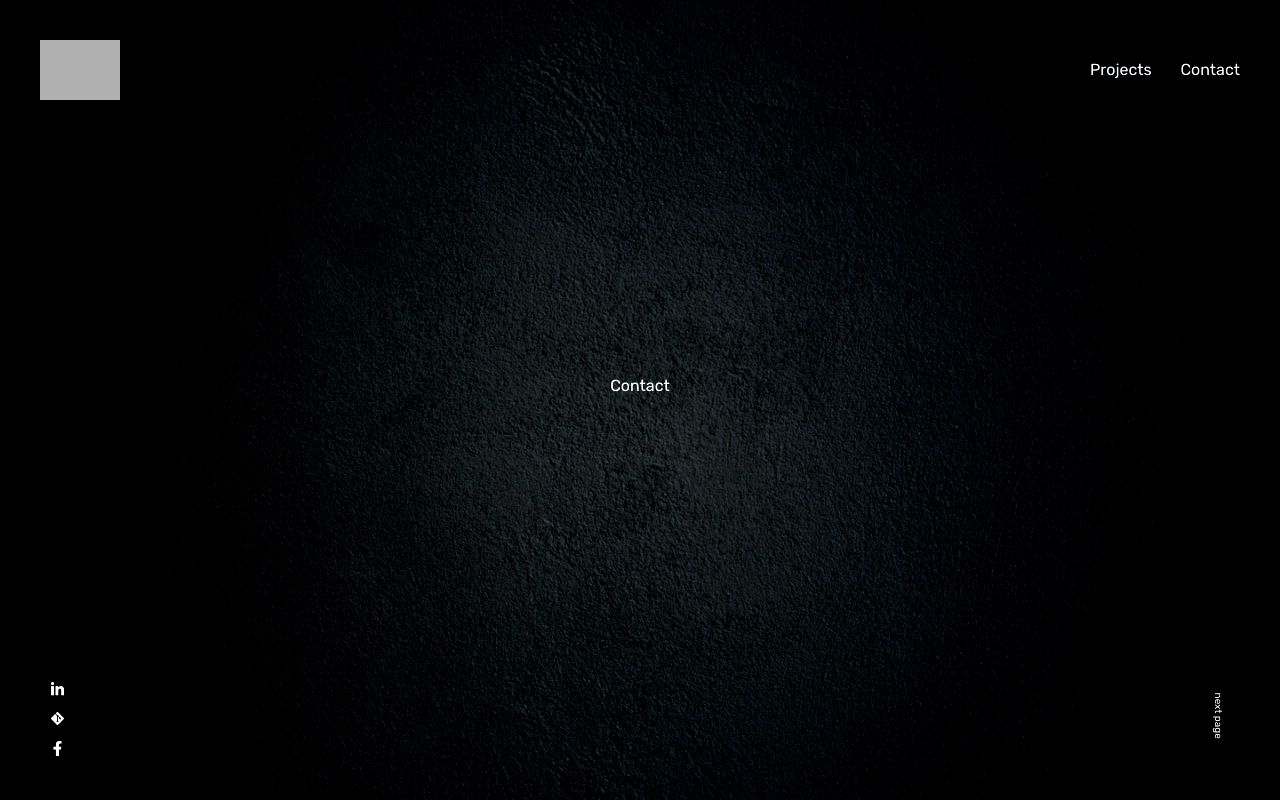
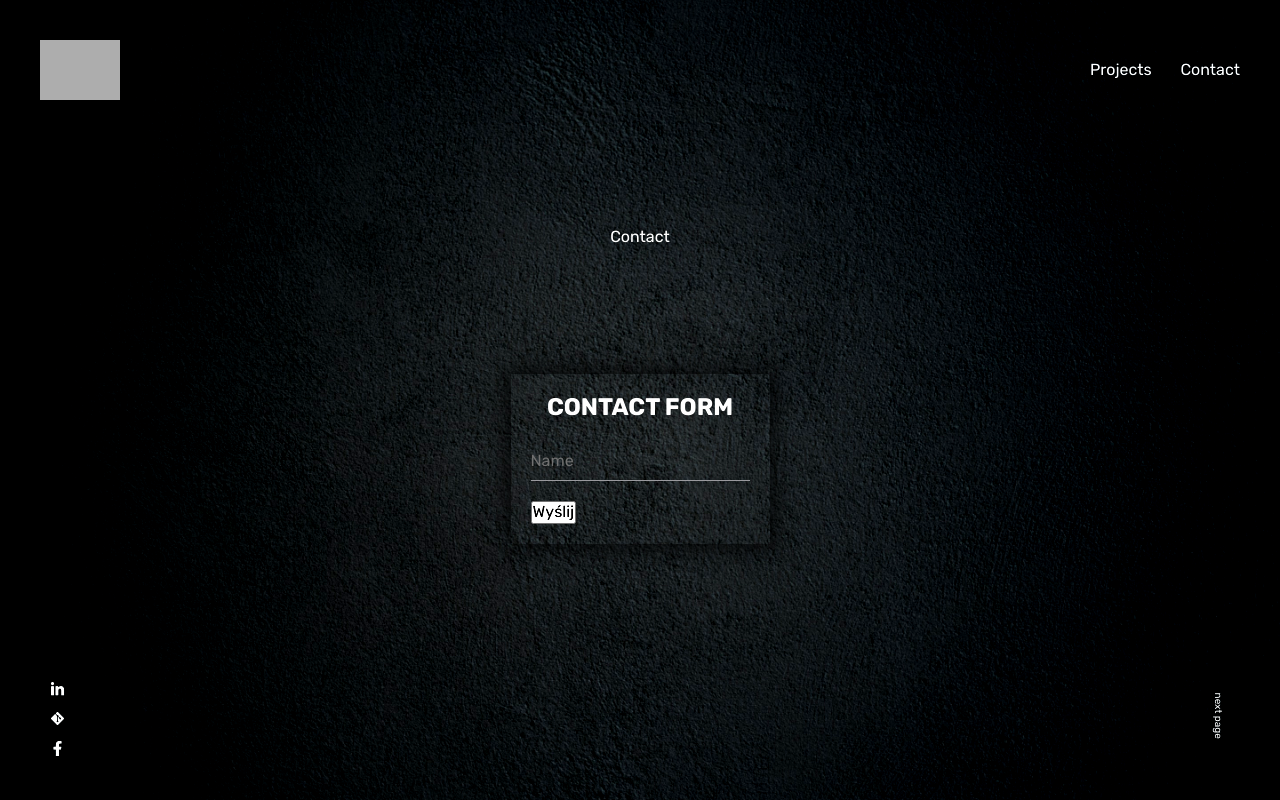
Before and after one commit to Rafal-Kowalczyk/next-tura-rk, a Next.js app: page /contact in a window 1280 px wide. Built offline with nearby package versions, Linux system fonts and the light colour scheme; grey boxes are pictures that could not be loaded.

Commit message:
Add form p1

```diff
--- /dev/null
+++ b/components/form/form.style.js
@@ -0,0 +1,39 @@
+import styled from "styled-components";
+import theme from "../../styles/theme";
+
+export const FormWrap = styled.div`
+  padding: 2rem;
+  background-color: transparent;
+  border: 0;
+  box-shadow: 0px 0px 20px 5px rgba(39, 39, 39, 0.7);
+  -webkit-box-shadow: 0px 0px 20px 5px rgba(39, 39, 39, 0.7);
+  -moz-box-shadow: 0px 0px 20px 5px rgba(39, 39, 39, 0.7);
+`;
+
+export const FormContent = styled.form`
+  width: 100%;
+`;
+
+export const FormTitle = styled.h2`
+  text-transform: uppercase;
+  text-align: center;
+  margin-bottom: 3rem;
+`;
+
+export const InputGroup = styled.div`
+  position: relative;
+  width: 100%auto;
+  margin-bottom: 2rem;
+`;
+
+export const Label = styled.label`
+  display: none;
+`;
+
+export const Input = styled.input`
+  background-color: transparent;
+  outline: none;
+  border: 0;
+  border-bottom: 1px solid ${theme.colors.icon};
+  padding-bottom: 1rem;
+`;
--- /dev/null
+++ b/components/form/from.js
@@ -0,0 +1,59 @@
+import { useForm } from "react-hook-form";
+
+import {
+  FormWrap,
+  FormContent,
+  FormTitle,
+  InputGroup,
+  Label,
+  Input,
+} from "./form.style";
+
+function From() {
+  const {
+    register,
+    handleSubmit,
+    reset,
+    formState: { errors },
+    clearErrors,
+  } = useForm();
+
+  const handlerFormSubmit = () => {
+    // emailjs
+    console.log("wysłane");
+  };
+
+  return (
+    <FormWrap>
+      <FormContent onSubmit={handleSubmit(handlerFormSubmit)}>
+        <FormTitle>Contact form</FormTitle>
+        <InputGroup>
+          <Label htmlFor="name">Name</Label>
+          <Input
+            type="text"
+            id="name"
+            name="name"
+            placeholder="Name"
+            errors={errors.form_name}
+            aria-invalid={errors.form_name ? "true" : "false"}
+            {...register("form_name", {
+              required: true,
+              pattern:
+                /^[A-Za-zżźćńółęąśŻŹĆĄŚĘŁÓŃ\s A-Za-zżźćńółęąśŻŹĆĄŚĘŁÓŃ]+$/,
+            })}
+          />
+          {errors.form_name && errors.form_name.type === "required" && (
+            <div role="alert">Pole wymagane</div>
+          )}
+          {errors.form_name && errors.form_name.type === "pattern" && (
+            <div role="alert">Wpisz poprawnie name</div>
+          )}
+        </InputGroup>
+
+        <button type="submit">Wyślij</button>
+      </FormContent>
+    </FormWrap>
+  );
+}
+
+export default From;
--- a/components/layout/layout.style.js
+++ b/components/layout/layout.style.js
@@ -8,7 +8,7 @@ export const PageWrap = styled.div`
   background-size: cover;
   background-repeat: no-repeat;
   background-position: center;
-  filter: contrast(160%);
+  filter: contrast(150%);
   padding: 2rem;
   display: flex;
   flex-direction: column;
--- a/components/slider/slider-data.js
+++ b/components/slider/slider-data.js
@@ -1,6 +1,3 @@
-// import img1 from "../../public/images/slide1.jpg";
-// import img2 from "../../public/images/slide2.jpg";
-
 const sliderData = [
   {
     id: 1,
--- a/components/slider/slider.js
+++ b/components/slider/slider.js
@@ -39,7 +39,7 @@ const Slider = () => {
             <SlideImg src={item.src} alt={item.title} />
             <SlideContent>{item.content}</SlideContent>
             <Link href={`${item.url}`}>
-              <a>link</a>
+              <a>go GitHub code</a>
             </Link>
           </SwiperSlide>
         );
--- a/package.json
+++ b/package.json
@@ -14,6 +14,7 @@
     "next-optimized-images": "^2.6.2",
     "react": "17.0.2",
     "react-dom": "17.0.2",
+    "react-hook-form": "^7.12.1",
     "react-icons": "^4.2.0",
     "styled-components": "^5.3.0",
     "styled-normalize": "^8.0.7",
--- a/pages/contact.js
+++ b/pages/contact.js
@@ -1,4 +1,5 @@
 import Head from "next/head";
+import From from "../components/form/from";
 
 function Contact() {
   return (
@@ -7,6 +8,7 @@ function Contact() {
         <title>RK Contact</title>
       </Head>
       <p>Contact</p>
+      <From />
     </>
   );
 }
```
Also changed, not shown: 1 other file (tests, documents, lock files or other folders).
